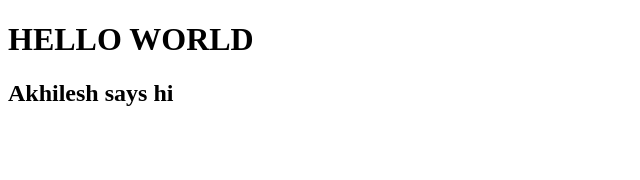
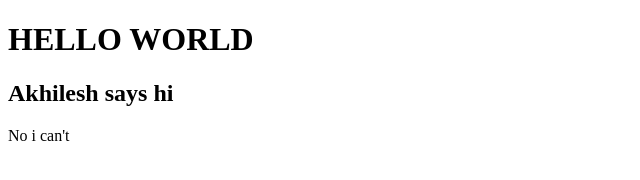
Before and after one commit to Akh-ile-sh/fitrstgitrepo-sample, a plain HTML site: page index.html in a window 1280 px wide. Shown: the full height of the page, 0-640 px from the left. Drawn offline with Linux system fonts and the light colour scheme.

Commit message:
no i can't on index file

```diff
--- a/index.html
+++ b/index.html
@@ -9,5 +9,6 @@
 <body>
     <h1>HELLO WORLD</h1>
     <h2>Akhilesh says hi</h2>
+    <p>No i can't</p>
 </body>
 </html>
```
